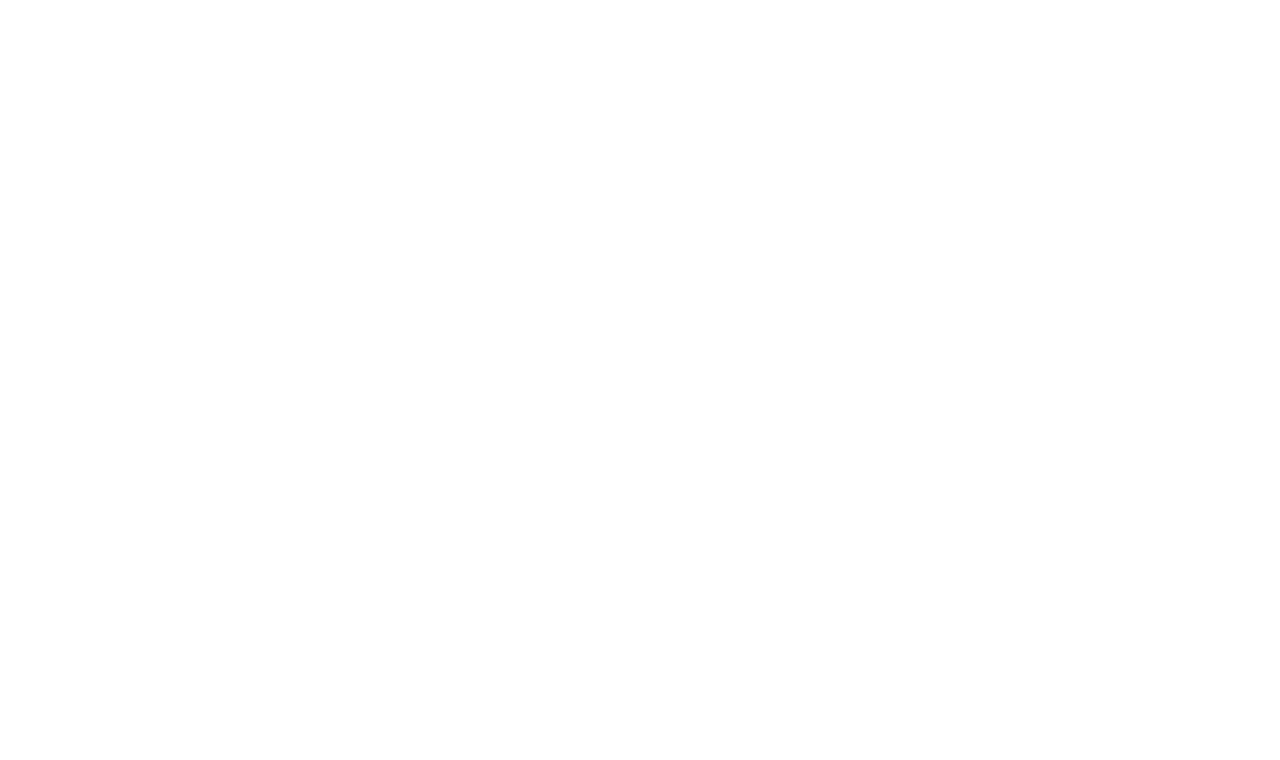
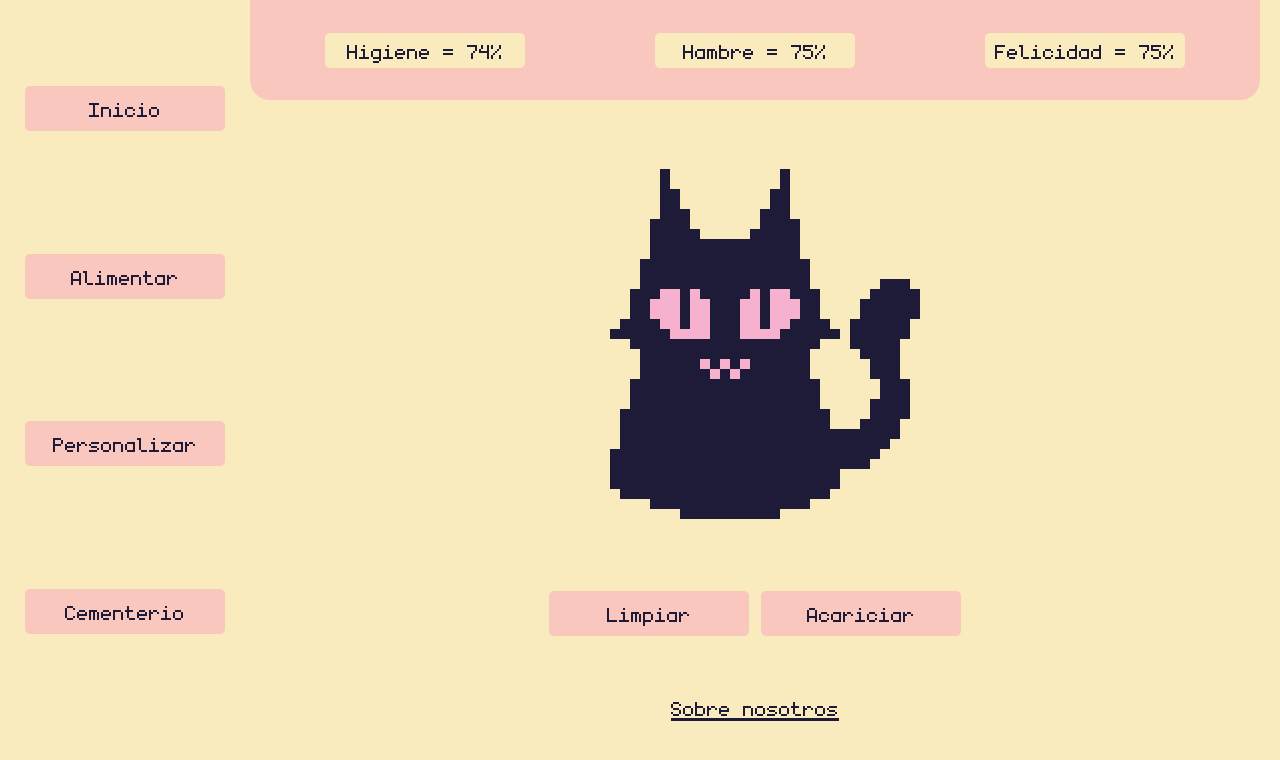
Before and after one commit to LuisGarrillo/tomo-kitten, a plain HTML site: page index.html in a window 1280 px wide. Drawn offline with Linux system fonts and the light colour scheme.

Commit message:
Add funtionality to index page

```diff
--- a/index.html
+++ b/index.html
@@ -4,8 +4,35 @@
     <meta charset="UTF-8">
     <meta name="viewport" content="width=device-width, initial-scale=1.0">
     <title>Tomo Kitten</title>
+    <link href="./styles/globals.css"  rel="stylesheet">
+    <link href="./styles/index.css"  rel="stylesheet">
+    <script src="./scripts/index.js"></script>
 </head>
 <body>
-
+    <div class="main-wrapper">
+        <nav>
+            <a href="./index.html"> Inicio </a>
+            <a href="./feed.html"> Alimentar </a>
+            <a href="./personalization.html"> Personalizar </a>
+            <a href="./cementery.html"> Cementerio </a>
+        </nav>
+        <main>
+            <div class="stats">
+                <div id="hygiene">Higiene = 75%</div>
+                <div id="hunger">Hambre = 75%</div>
+                <div id="happiness">Felicidad = 75%</div>
+            </div>
+            <div id="cat">
+                <img src="./img/cat/regular.gif">
+            </div>
+            <div>
+                <button id="clean">Limpiar</button>
+                <button id="pet">Acariciar</button>
+            </div>
+            <div class="about-wrapper">
+                <a href="./about.html"> Sobre nosotros </a>
+            </div>
+        </main>
+    </div>
 </body>
 </html>
--- a/scripts/index.js
+++ b/scripts/index.js
@@ -0,0 +1,55 @@
+let hygieneLabel;
+let hungerLabel;
+let happinessLabel;
+
+let clean;
+let pet;
+
+let d = new Date();
+let currentSeconds = d.getSeconds();
+
+let statsData = {
+    "hygiene": 75,
+    "hunger": 75,
+    "happiness": 75,
+};
+
+let secondsData = {
+    "hygiene": currentSeconds,
+    "hunger": currentSeconds,
+    "happiness": currentSeconds,
+}
+
+function time() {
+    let d = new Date();
+    let s = d.getSeconds();
+
+    if (s - secondsData["hygiene"] >= 5) {
+        secondsData["hygiene"] = s;
+        statsData["hygiene"] -= (statsData["hygiene"] > 0) ? 1 : 0;
+        hygieneLabel.textContent = `Higiene = ${statsData["hygiene"]}%`
+    }
+    if (s - secondsData["hunger"] >= 10) {
+        secondsData["hunger"] = s;
+        statsData["hunger"] -= (statsData["hunger"] > 0) ? 1 : 0;
+        hungerLabel.textContent = `Hambre = ${statsData["hunger"]}%`
+    }
+    if (s - secondsData["happiness"] >= 15) {
+        secondsData["happiness"] = s;
+        statsData["happiness"] -= (statsData["happiness"] > 0) ? 1 : 0;
+        happinessLabel.textContent = `Felicidad = ${statsData["happiness"]}%`
+    }
+
+}
+
+function loadData() {
+    hygieneLabel = document.getElementById("hygiene");
+    hungerLabel = document.getElementById("hunger");
+    happinessLabel = document.getElementById("happiness");
+
+    clean = document.getElementById("clean");
+    pet = document.getElementById("pet");
+}
+
+document.addEventListener("DOMContentLoaded", loadData);
+setInterval(time, 1000);
--- a/styles/globals.css
+++ b/styles/globals.css
@@ -1,5 +1,53 @@
+@font-face {
+    font-family: "monogram";
+    src: url("./fonts/monogram-extended.ttf");
+}
+
 * {
+    font-family: "monogram";
+    font-size: 32px;
     margin: 0;
     padding: 0;
     box-sizing: border-box;
+
+    background-color: #F9EBBE;
+    color: #1e1b38;
 }
+
+.main-wrapper {
+    display: flex;
+}
+
+.main-wrapper nav {
+    padding: 25px;
+    display: flex;
+    flex-direction: column;
+    justify-content: space-around;
+    align-items: center;
+}
+
+.main-wrapper nav a{
+    background-color: #F9C7BE;
+    transition: .2s;
+
+    padding: 10px;
+    width: 200px;
+
+    text-decoration: none;
+    text-align: center;
+    border-radius: 5px;
+}
+
+.main-wrapper nav a:hover {
+    background-color: #f2b3b3;
+    transition: .2s;
+}
+
+.main-wrapper main {
+    width: 100%;
+    height: 90vh;
+    display: flex;
+    flex-direction: column;
+    justify-content: center;
+    align-items: center;
+}
--- a/styles/index.css
+++ b/styles/index.css
@@ -0,0 +1,40 @@
+.main-wrapper main {
+    justify-content: space-between;
+    padding-right: 20px;
+}
+
+.stats {
+    padding: 10px;
+    height: 100px;
+    width: 100%;
+    border-bottom-left-radius: 20px;
+    border-bottom-right-radius: 20px;
+
+    display: flex;
+    justify-content: space-around;
+    align-items: center;
+
+    background-color: #F9C7BE;
+}
+
+.stats div {
+    padding: 5px;
+    width: 200px;
+    text-align: center;
+    border-radius: 5px;
+}
+
+main div button {
+    width: 200px;
+    padding: 10px;
+    border: none;
+
+    background-color: #F9C7BE;
+    border-radius: 5px;
+    transition: .2s;
+}
+
+main div button:hover {
+    background-color: #f2b3b3;
+    transition: .2s;
+}
```
Also changed, not shown: guide.html (deleted), styles/fonts/monogram-extended.ttf (added).
